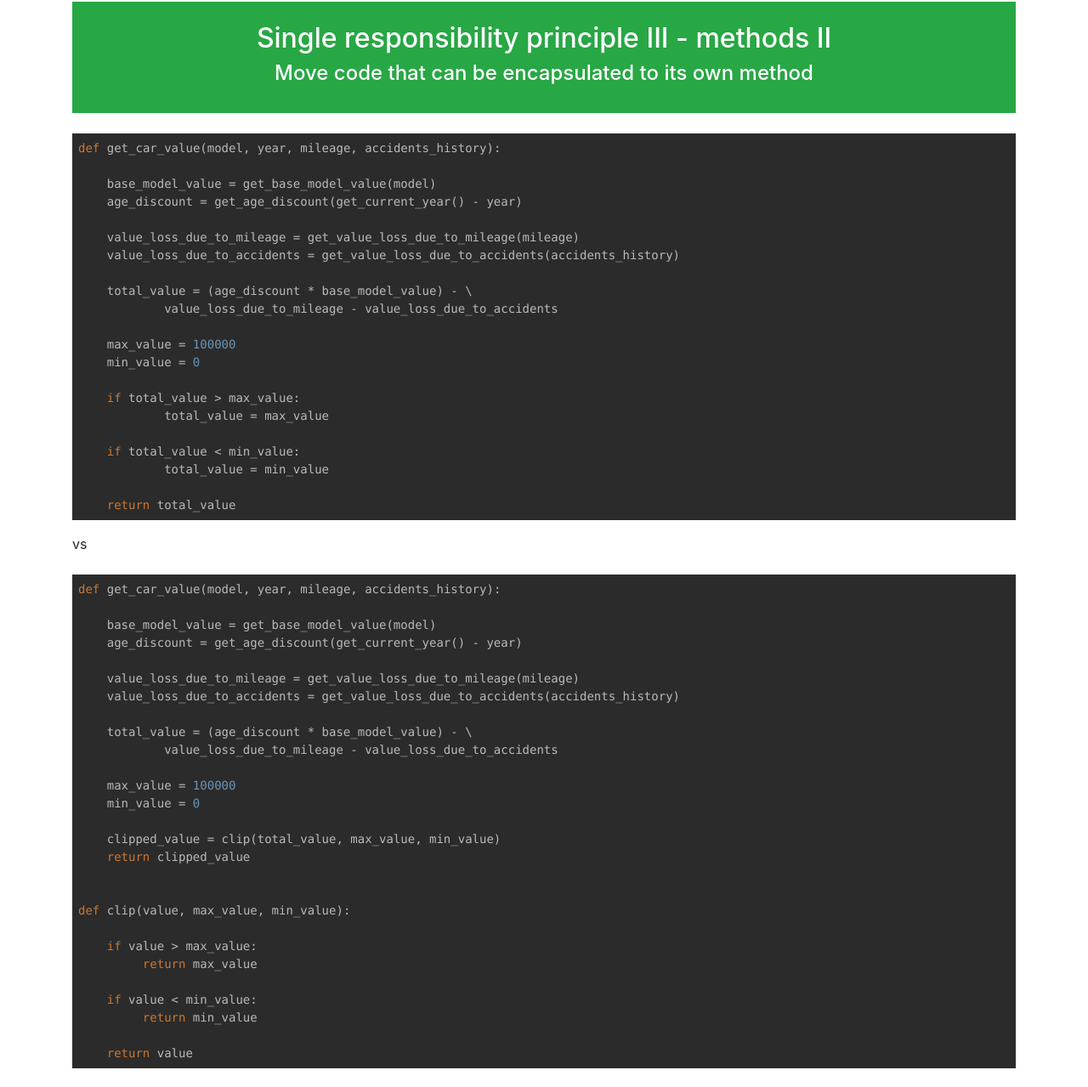
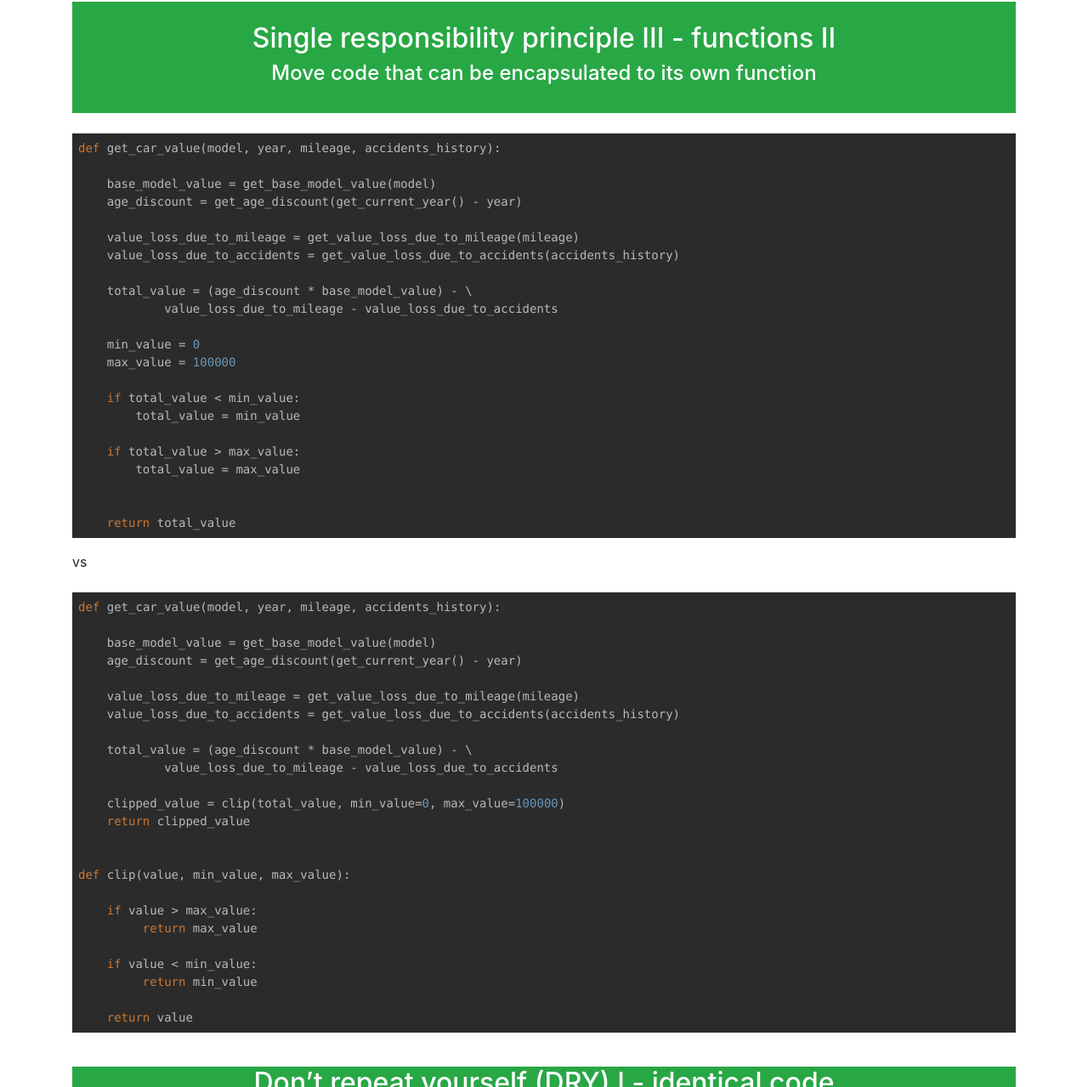
Before and after one commit to walkingmask/clean_code_course, a plain HTML site: page index.html in a window 1280 px wide. Shown: the part 6133-7412 px from the top of the page at 85% size. Drawn offline with nearby package versions, Linux system fonts and the light colour scheme.

Commit message:
Updated course notes

```diff
--- a/index.html
+++ b/index.html
@@ -233,8 +233,8 @@ class StringFormatter:
 </code></pre>
 
 <div class="text-center bg-success text-white">
-    <br><h2>Single responsibility principle II - methods I</h2>
-    <h4>Method should return only one type of objects, and preferably only one object</h4><br>
+    <br><h2>Single responsibility principle II - functions I</h2>
+    <h4>Function should return only one type of objects, and preferably only one object</h4><br>
 </div><br>
 
 <pre><code class="python">def get_image_info(image):
@@ -282,8 +282,8 @@ def get_cats_bounding_boxes(image):
 </code></pre><br>
 
 <div class="text-center bg-success text-white">
-    <br><h2>Single responsibility principle III - methods II</h2>
-    <h4>Move code that can be encapsulated to its own method</h4><br>
+    <br><h2>Single responsibility principle III - functions II</h2>
+    <h4>Move code that can be encapsulated to its own function</h4><br>
 </div><br>
 
 
@@ -298,14 +298,15 @@ def get_cats_bounding_boxes(image):
     total_value = (age_discount * base_model_value) - \
             value_loss_due_to_mileage - value_loss_due_to_accidents
 
+    min_value = 0
     max_value = 100000
-    min_value = 0
+
+    if total_value < min_value:
+        total_value = min_value
 
     if total_value > max_value:
-            total_value = max_value
+        total_value = max_value
 
-    if total_value < min_value:
-            total_value = min_value
 
     return total_value
 </code></pre>
@@ -323,14 +324,11 @@ vs<br><br>
     total_value = (age_discount * base_model_value) - \
             value_loss_due_to_mileage - value_loss_due_to_accidents
 
-    max_value = 100000
-    min_value = 0
-
-    clipped_value = clip(total_value, max_value, min_value)
+    clipped_value = clip(total_value, min_value=0, max_value=100000)
     return clipped_value
 
 
-def clip(value, max_value, min_value):
+def clip(value, min_value, max_value):
 
     if value > max_value:
          return max_value
```
